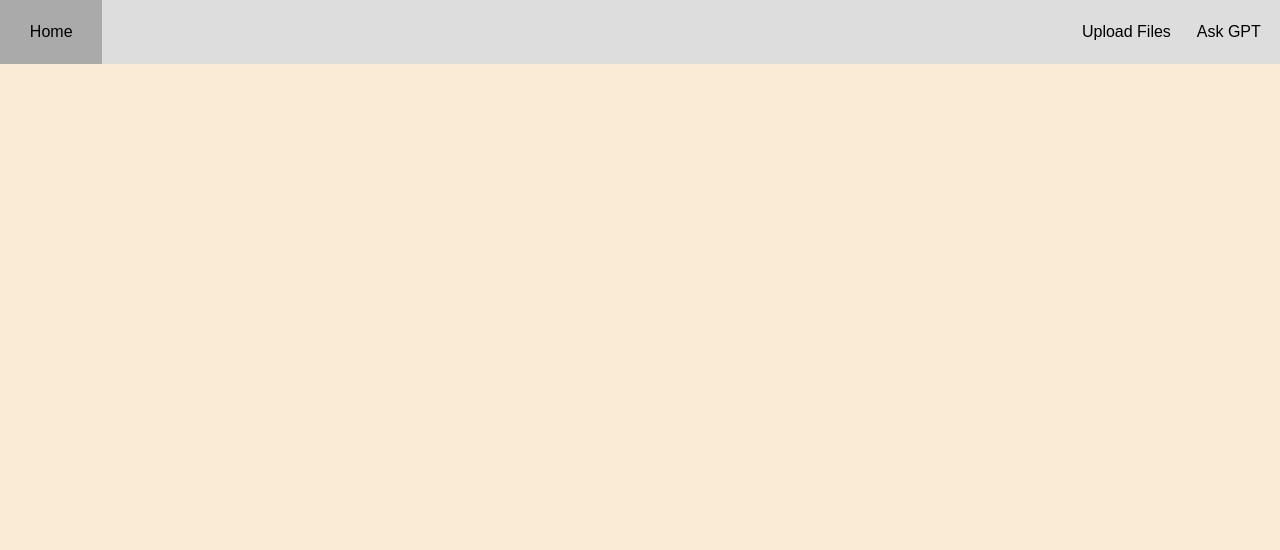
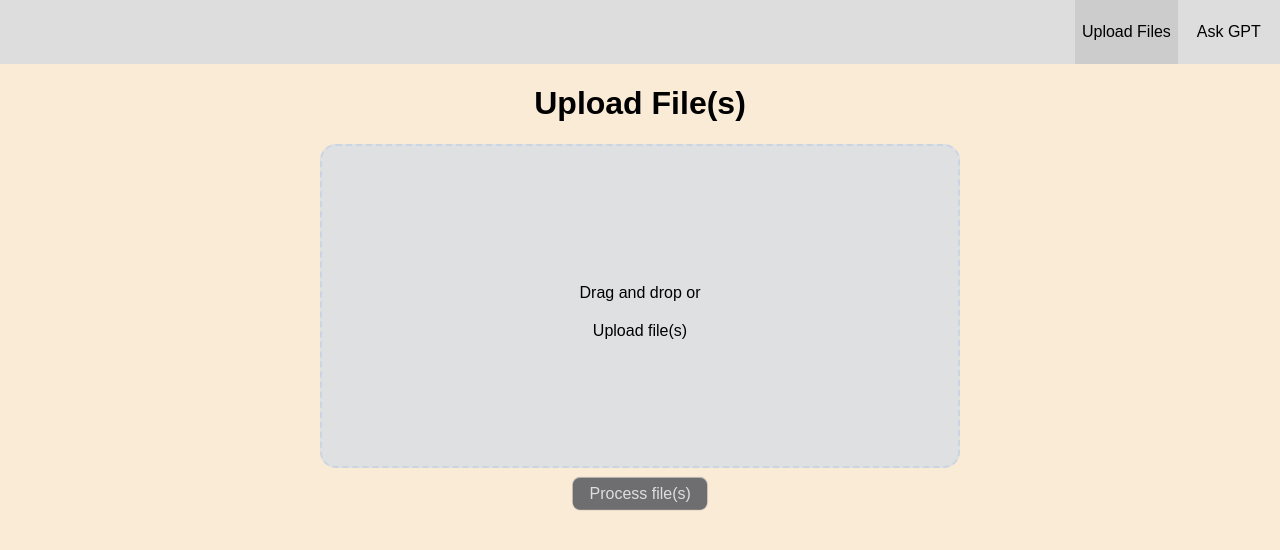
Before and after one commit to JBalila/pdf2privategpt, a React (Create React App) app in the folder frontend/: page / in a window 1280 px wide. Shown: the top 550 px of the page. Built offline with nearby package versions, Linux system fonts and the light colour scheme; the HTML template or start-up script is replaced by a standard one.

Commit message:
Removed 'Home' page from site

```diff
--- a/frontend/src/App.tsx
+++ b/frontend/src/App.tsx
@@ -3,7 +3,6 @@ import React from 'react';
 import { BrowserRouter, Routes, Route} from 'react-router-dom';
 
 // Component imports
-import Home from './pages/Home';
 import FileUpload from './pages/FileUpload';
 import AskGPT from './pages/AskGPT';
 
@@ -15,11 +14,8 @@ function App() {
     <div className="App">
       <BrowserRouter>
         <Routes>
-          <Route path="/">
-            <Route index element={<Home />} />
-            <Route element={<FileUpload />} path="uploadfiles" />
-            <Route element={<AskGPT />} path="askgpt" />
-          </Route>
+          <Route index element={<FileUpload />} path="/" />
+          <Route element={<AskGPT />} path="/askgpt" />
         </Routes>
       </BrowserRouter>
     </div>
--- a/frontend/src/components/Navbar.tsx
+++ b/frontend/src/components/Navbar.tsx
@@ -3,13 +3,10 @@ export default function Navbar({page}: {page: string}) {
         <div id='navbar-wrapper'>
             <div className='flex-container-row'>
                 <div className='left-side'>
-                    <a id={page === 'Home' ? 'active' : ''} className='nav-element' href='/'>
-                        <p>Home</p>
-                    </a>
                 </div>
 
                 <div className='right-side'>
-                    <a id={page === 'FileUpload' ? 'active' : ''} className='nav-element' href='/uploadfiles'>
+                    <a id={page === 'FileUpload' ? 'active' : ''} className='nav-element' href='/'>
                         <p>Upload Files</p>
                     </a>
 
--- a/frontend/src/pages/Home.tsx
+++ /dev/null
@@ -1,9 +0,0 @@
-import Navbar from '../components/Navbar';
-
-export default function Home() {
-    return(
-        <div>
-            <Navbar page='Home' />
-        </div>
-    );
-}
```
